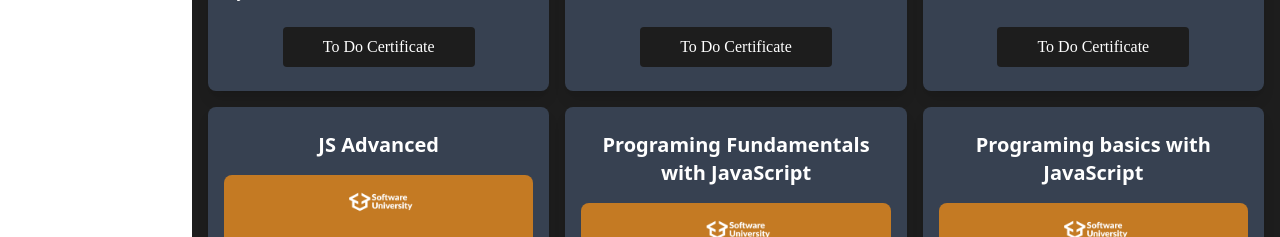
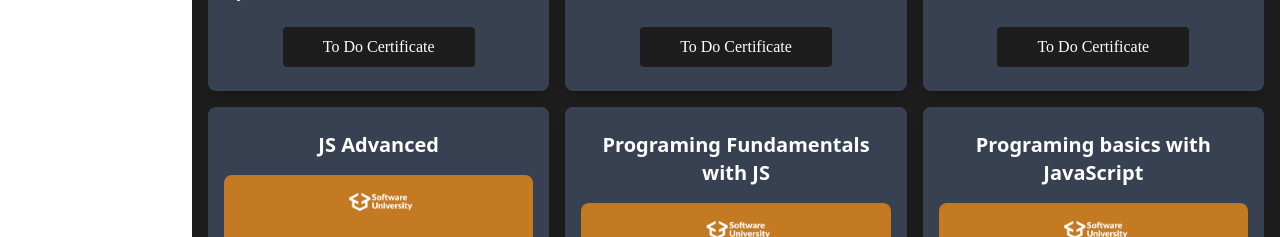
Before and after one commit to MADNMD/MihailDonchev.dev, a React (Vite) app: page /certificates in a window 1280 px wide. Shown: the part 2140-2377 px from the top of the page. Built offline with nearby package versions, Linux system fonts and the light colour scheme; a web font is replaced by a local one.

Commit message:
Update Certificates.jsx

```diff
--- a/src/components/Certificates/Certificates.jsx
+++ b/src/components/Certificates/Certificates.jsx
@@ -222,7 +222,7 @@ export const Certificates = () => {
                     animate={{ opacity: 1, y: 0 }}
                     transition={{ delay: 0.2, duration: 0.5 }}>
                     <div>
-                        <h5 className='text-xl font-bold text-center mt-2 mb-4 text-white'>Programing Fundamentals with JavaScript</h5>
+                        <h5 className='text-xl font-bold text-center mt-2 mb-4 text-white'>Programing Fundamentals with JS</h5>
                         <img src="/fundamentals.jpg" alt="Online supermarket" className='w-full h-max rounded-lg ' />
                     </div>
                     <div className='flex-grow'>
```
